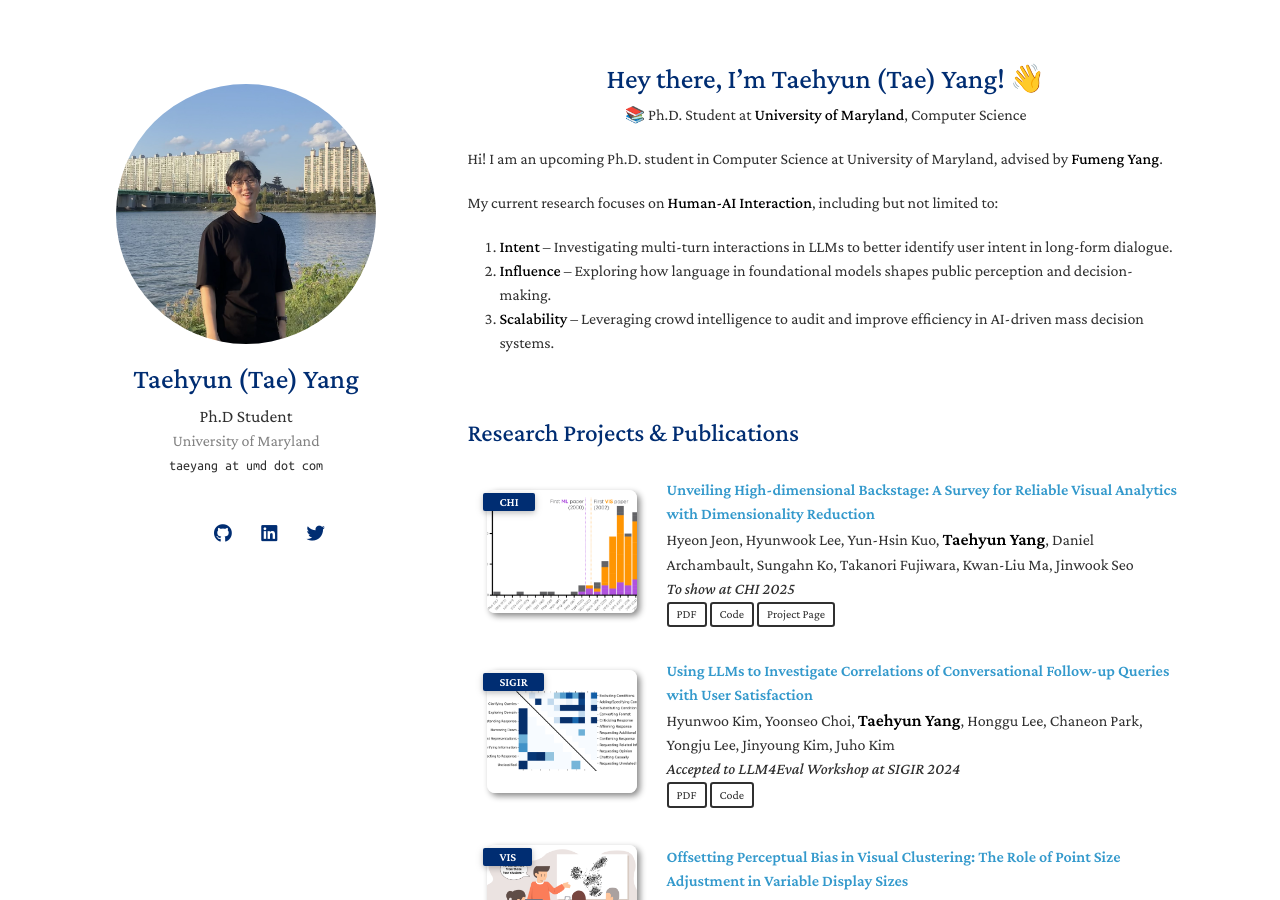
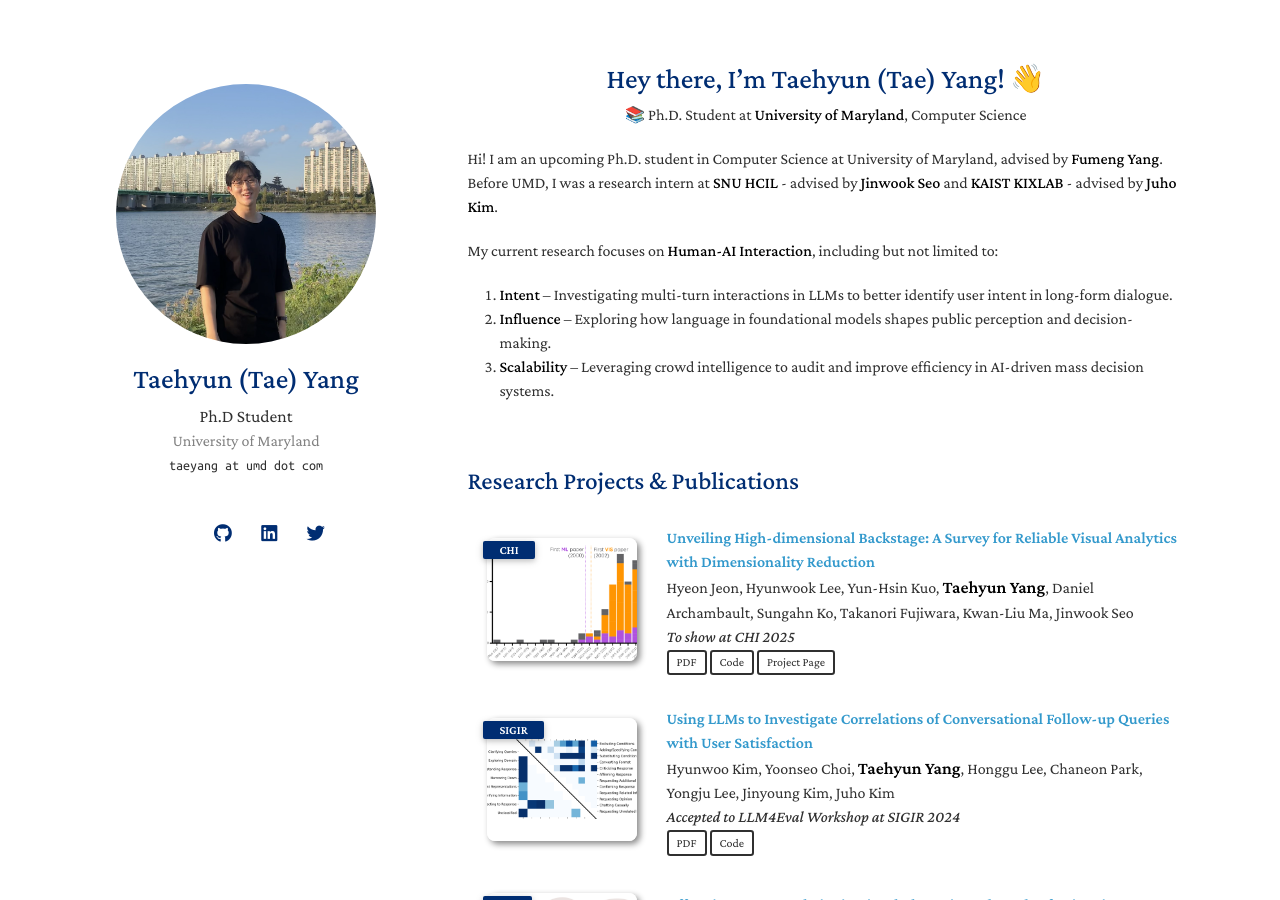
Before and after one commit to taehyun2017330/taehyun2017330.github.io, a Jekyll site: the page built from index.md, in a window 1280 px wide and 900 px high. Built offline with Jekyll 4.4.1, drawn with Linux system fonts in a browser that asks for light colours; nearby versions of some CDN libraries; a style sheet for code colours, icons or effects is not loaded.

Commit message:
updated for umd

```diff
--- a/index.md
+++ b/index.md
@@ -10,7 +10,7 @@ layout: homepage
   📚 Ph.D. Student at <strong>University of Maryland</strong>, Computer Science
 </p>
 
-Hi! I am an upcoming Ph.D. student in Computer Science at University of Maryland, advised by **Fumeng Yang**.
+Hi! I am an upcoming Ph.D. student in Computer Science at University of Maryland, advised by **Fumeng Yang**. Before UMD, I was a research intern at **SNU HCIL** - advised by **Jinwook Seo** and **KAIST KIXLAB** - advised by **Juho Kim**.
 
 My current research focuses on **Human-AI Interaction**, including but not limited to:
 
```
